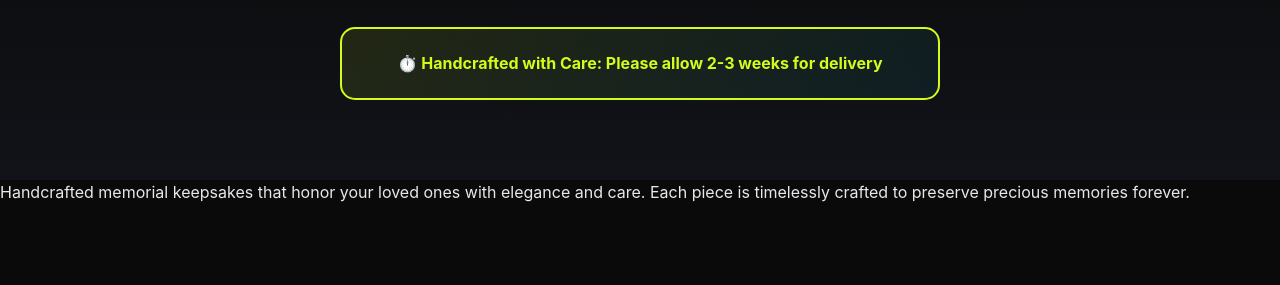
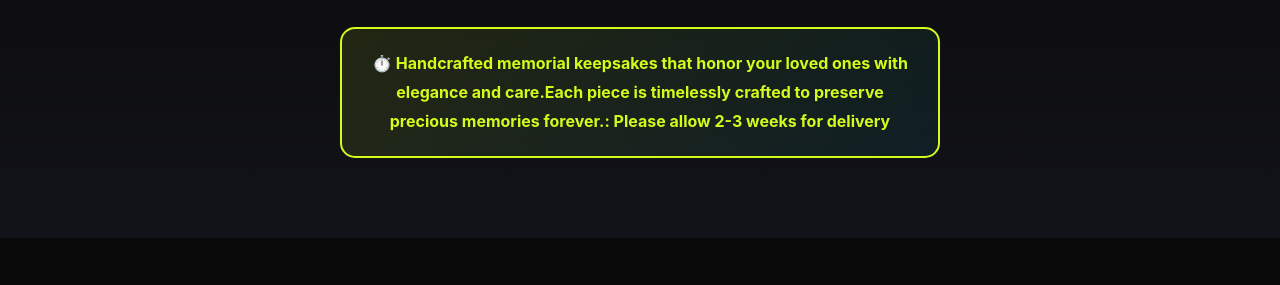
Before and after one commit to dopeleeprezzed-oss/Dopelee-Prezzed-by-S-Website, a plain HTML site: page index.html in a window 1280 px wide. Both pictures are taken after a click on the link "legacy-lounge collection". Shown: the part 238-523 px from the top of the page. Drawn offline with Linux system fonts and the light colour scheme.

Commit message:
Update index.html

```diff
--- a/index.html
+++ b/index.html
@@ -634,7 +634,7 @@
             <div class="service-cards">
 
                 <!-- Legacy Lounge Collection -->
-                <div class="service-card" onclick="showPage('legacy-lounge collection')">
+                <div class="service-card" onclick="showPage('Legacy Lounge Collection')">
                     <div class="service-icon">💎</div>
                     <h3>The Legacy Lounge™</h3>
                     <p>
@@ -705,14 +705,10 @@
         <!-- DELIVERY NOTICE -->
         <div style="max-width: 600px; margin: 30px auto 0; padding: 20px 30px; background: linear-gradient(135deg, rgba(211, 251, 27, 0.1), rgba(10, 149, 168, 0.1)); border: 2px solid #d3fb1b; border-radius: 15px;">
             <p style="margin: 0; font-size: 1rem; color: #d3fb1b; font-weight: 700; text-align: center;">
-                ⏱️ <strong>Handcrafted with Care:</strong> Please allow 2-3 weeks for delivery
+                ⏱️ <strong>Handcrafted memorial keepsakes that honor your loved ones with elegance and care.Each piece is timelessly crafted to preserve precious memories forever.:</strong> Please allow 2-3 weeks for delivery
             </p>
         </div>
     </section>
-                Handcrafted memorial keepsakes that honor your loved ones with elegance and care.
-                Each piece is timelessly crafted to preserve precious memories forever.
-            </p>
-        </section>
 
         <!-- Products Grid -->
         <section class="products-section">
```
